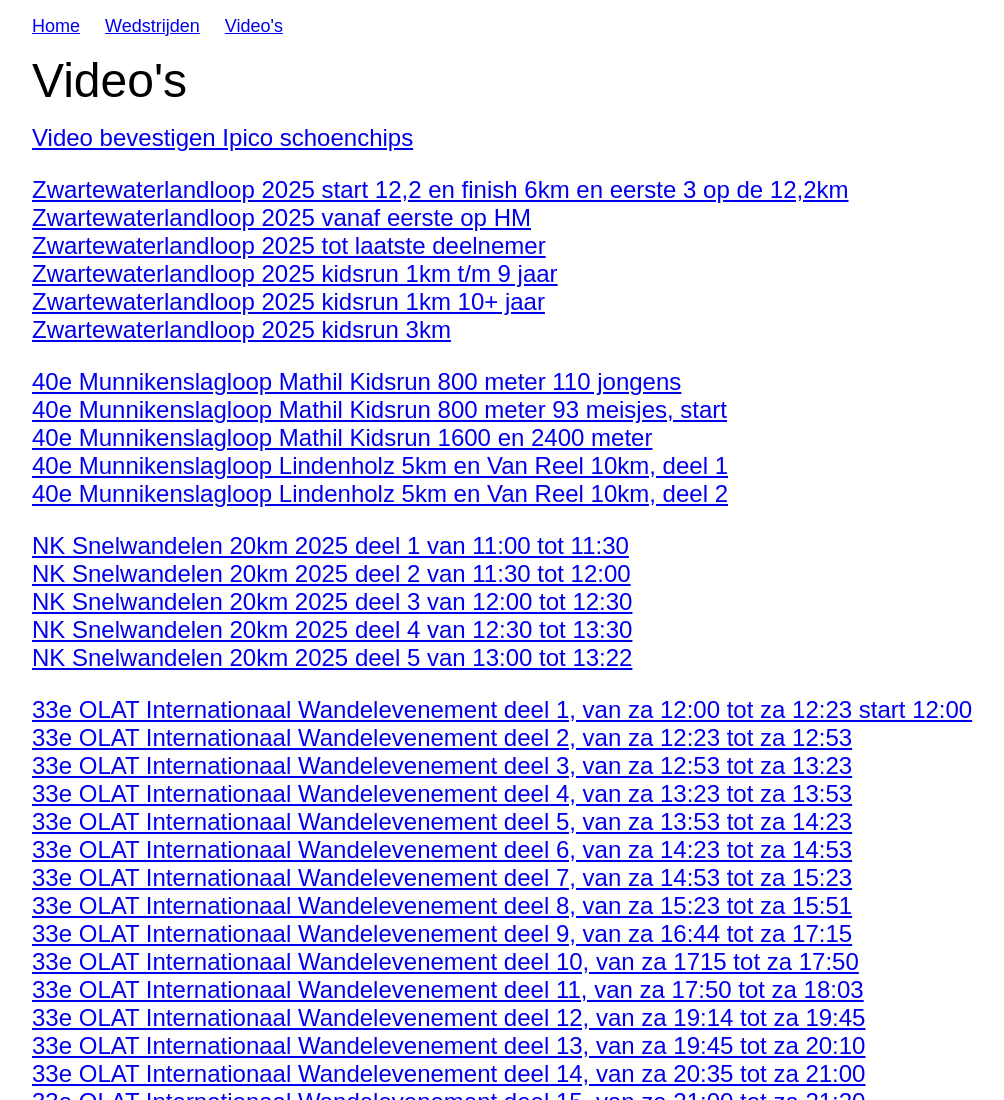
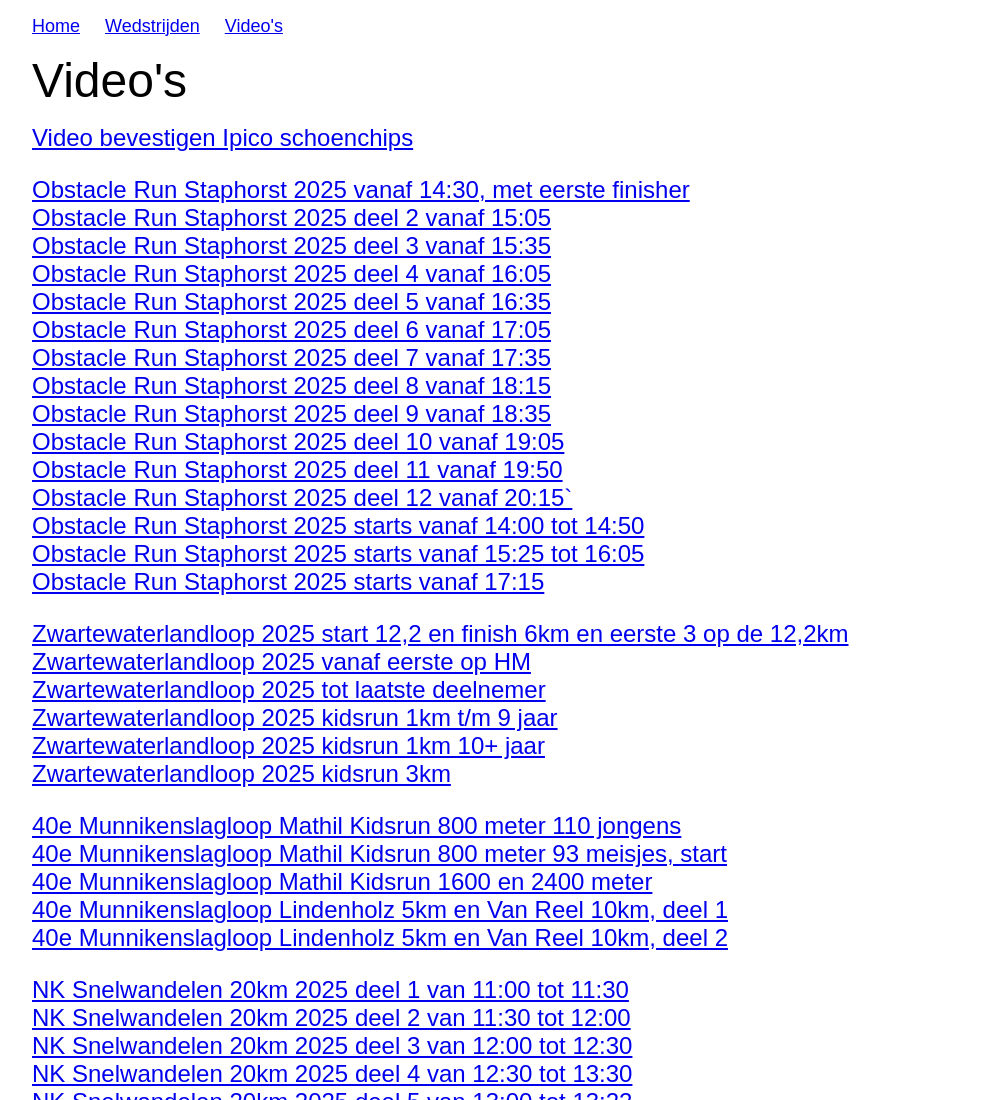
Before and after one commit to niekswart/tijdmeten, a plain HTML site: page video.htm in a window 1280 px wide. Shown: the top 1100 px of the page, without its empty margins (18-1022 px from the left). Drawn offline with Linux system fonts and the light colour scheme.

Commit message:
Add files via upload

```diff
--- a/video.htm
+++ b/video.htm
@@ -33,6 +33,24 @@
 
 <p >
 <a href="https://www.youtube.com/embed/Q1dEQE3-Nlc">Video bevestigen Ipico schoenchips</a>
+</p>
+
+<p align="left">
+<a href="https://youtu.be/bUMqyJYSrOI">Obstacle Run Staphorst 2025 vanaf 14:30, met eerste finisher</a><br>
+<a href="https://youtu.be/BMVCOl0D2W8">Obstacle Run Staphorst 2025 deel  2 vanaf 15:05</a><br>
+<a href="https://youtu.be/c97TYNve6yk">Obstacle Run Staphorst 2025 deel  3 vanaf 15:35</a><br>
+<a href="https://youtu.be/3mpTa-g7E6s">Obstacle Run Staphorst 2025 deel  4 vanaf 16:05</a><br>
+<a href="https://youtu.be/0N6fj4_fIEk">Obstacle Run Staphorst 2025 deel  5 vanaf 16:35</a><br>
+<a href="https://youtu.be/lK26sP-jfXc">Obstacle Run Staphorst 2025 deel  6 vanaf 17:05</a><br>
+<a href="https://youtu.be/5xAbsXYaFEQ">Obstacle Run Staphorst 2025 deel  7 vanaf 17:35</a><br>
+<a href="https://youtu.be/ufFkeTP_HnA">Obstacle Run Staphorst 2025 deel  8 vanaf 18:15</a><br>
+<a href="https://youtu.be/MKcn5fL-D4o">Obstacle Run Staphorst 2025 deel  9 vanaf 18:35</a><br>
+<a href="https://youtu.be/RjzwiT8f5JE">Obstacle Run Staphorst 2025 deel 10 vanaf 19:05</a><br>
+<a href="https://youtu.be/tpaa8wt-bac">Obstacle Run Staphorst 2025 deel 11 vanaf 19:50</a><br>
+<a href="https://youtu.be/afjA6tlkoTs">Obstacle Run Staphorst 2025 deel 12 vanaf 20:15`</a><br>
+<a href="https://youtu.be/-ljvBGFQt6g">Obstacle Run Staphorst 2025 starts vanaf 14:00 tot 14:50</a><br>
+<a href="https://youtu.be/PFpH7W6UYpI">Obstacle Run Staphorst 2025 starts vanaf 15:25 tot 16:05</a><br>
+<a href="https://youtu.be/yiMgkHnNQ2A">Obstacle Run Staphorst 2025 starts vanaf 17:15</a><br>
 </p>
 
 <p align="left">
```
